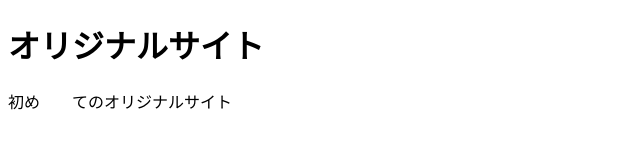
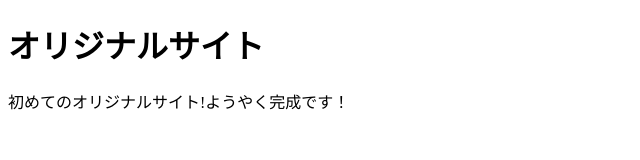
Before and after one commit to raira1215/mysite, a plain HTML site: page index.html in a window 1280 px wide. Shown: the whole page, without its empty margins (0-640 px from the left). Drawn offline with Linux system fonts and the light colour scheme.

Commit message:
Add files via upload

```diff
--- a/index.html
+++ b/index.html
@@ -1,14 +1,17 @@
 <!DOCTYPE html>
 <html lang="ja">
+
 <head>
   <meta charset="UTF-8">
   <meta http-equiv="X-UA-Compatible" content="IE=edge">
   <meta name="viewport" content="width=device-width, initial-scale=1.0">
   <title>オリジナルサイト</title>
 </head>
+
 <body>
   <h1>オリジナルサイト</h1>
-  <p>初め　　てのオリジナルサイト</p>
+  <p>初めてのオリジナルサイト!ようやく完成です！</p>
 
 </body>
+
 </html>
```
